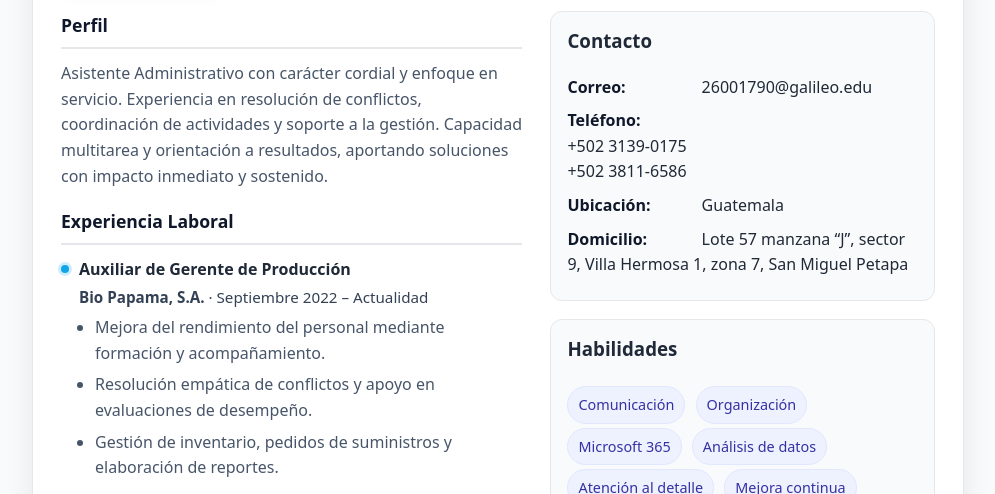
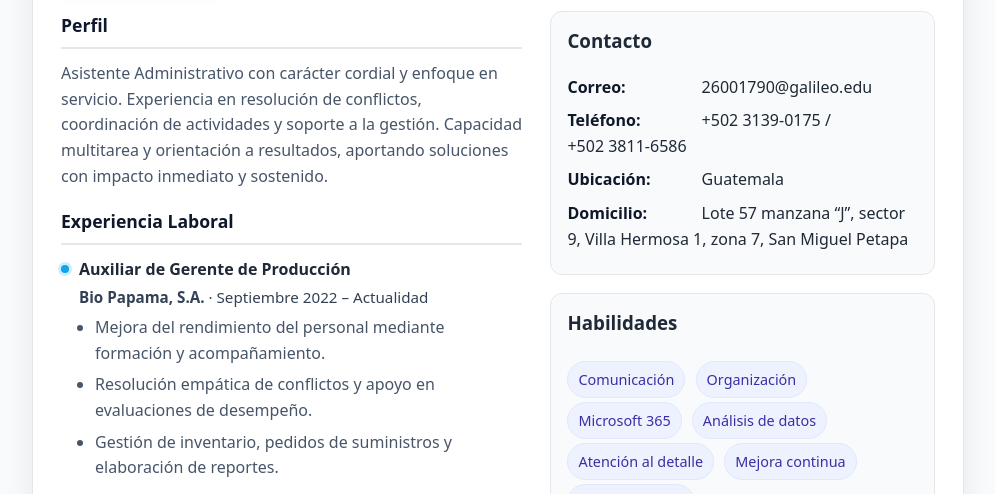
Before and after one commit to abnerjoelgomez-ui/abnerjoelgomez-ui.github.io, a plain HTML site: page index.html in a window 1280 px wide. Shown: the part 264-758 px from the top of the page, without its empty margins (142-1137 px from the left). Drawn offline with Linux system fonts and the light colour scheme.

Commit message:
Nuevo cambio

```diff
--- a/index.html
+++ b/index.html
@@ -328,7 +328,7 @@
           <div class="card-side">
             <h3 style="margin-top:0">Contacto</h3>
             <p class="kv"><strong>Correo:</strong> 26001790@galileo.edu</p>
-            <p class="kv"><strong>Teléfono:</strong> <span class="phone">+502 3139-0175</span><span class="phone">+502 3811-6586</span></p>
+            <p class="kv"><strong>Teléfono:</strong> +502 3139-0175 /<br> +502 3811-6586</p>
             <p class="kv"><strong>Ubicación:</strong> Guatemala</p>
             <p class="kv"><strong>Domicilio:</strong> Lote 57 manzana “J”, sector 9, Villa Hermosa 1, zona 7, San Miguel Petapa</p>
           </div>
```
